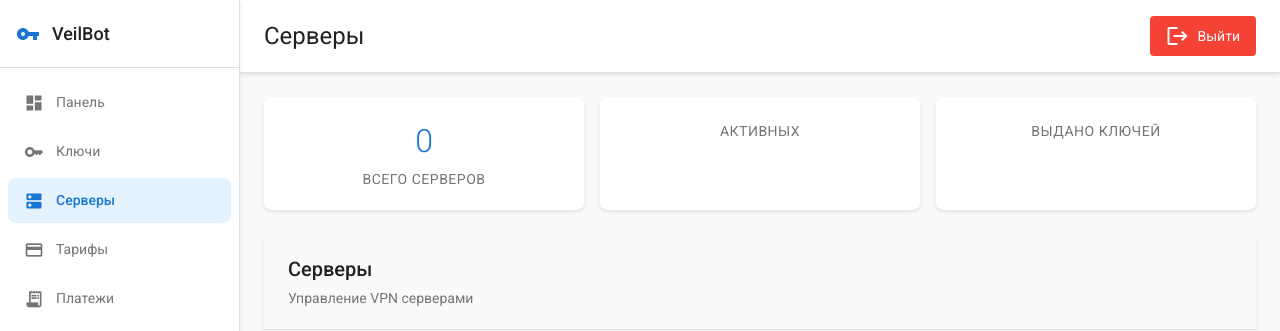
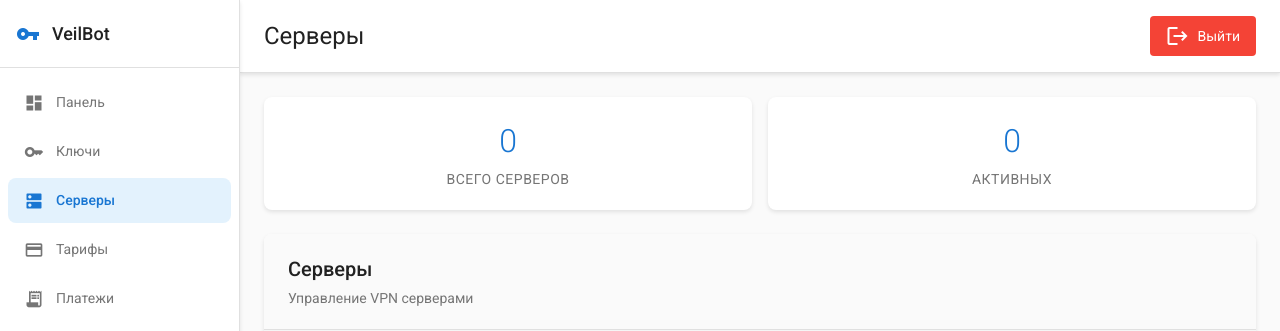
Before and after one commit to merdocx/veilbot, a FastAPI app: page /servers in a window 1280 px wide. Shown: the top 331 px of the page. Run offline with FastAPI, Linux system fonts and the light colour scheme; the visitor is signed in with stand-in values (Sample User, id 1); data that the repository does not hold is empty; parts of the project's set-up code (start-up, migrations or seed data) failed here and were passed over.

Commit message:
🔧 Fix servers page stats cards
- Removed 'Выдано ключей' stats card from servers page
- Fixed 'Активных' stats card by adding active_servers calculation in controller
- Now shows correct count of active servers based on server[5] field
- Simplified stats to show only total servers and active servers

```diff
--- a/admin/admin_routes.py
+++ b/admin/admin_routes.py
@@ -775,9 +775,13 @@ async def servers_page(request: Request):
         total_count = outline_count + v2ray_count
         servers_with_counts.append(s + (total_count,))
 
+    # Calculate active servers count
+    active_servers = sum(1 for s in servers if s[5])  # s[5] is the active field
+
     return templates.TemplateResponse("servers.html", {
         "request": request,
         "servers": servers_with_counts,
+        "active_servers": active_servers,
         "csrf_token": get_csrf_token(request)
     })
 
--- a/admin/templates/servers.html
+++ b/admin/templates/servers.html
@@ -42,10 +42,6 @@
     <div class="stat-card">
         <div class="stat-value">{{ active_servers }}</div>
         <div class="stat-label">Активных</div>
-    </div>
-    <div class="stat-card">
-        <div class="stat-value">{{ total_keys }}</div>
-        <div class="stat-label">Выдано ключей</div>
     </div>
 </div>
 
```
